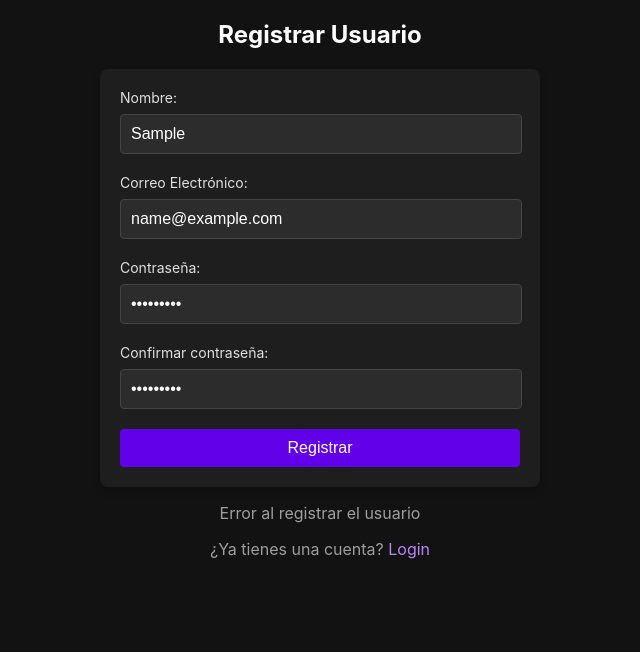
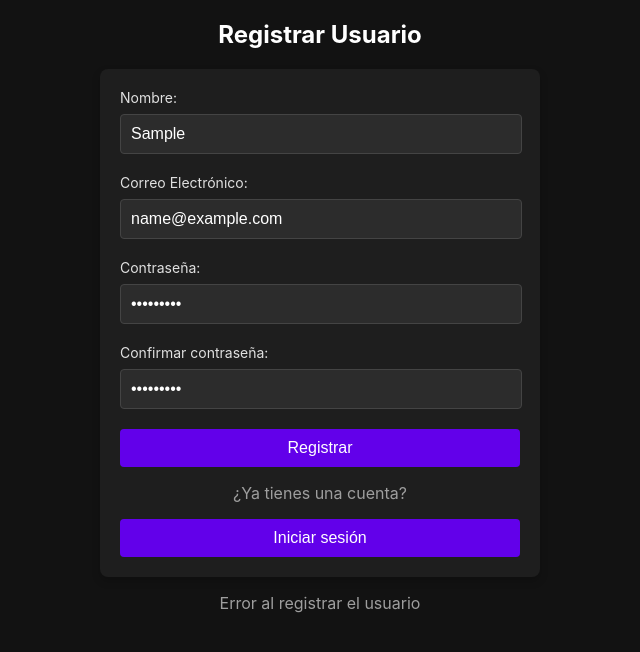
Before and after one commit to addh-duck-hack/Duck-Hack.cloud, a React (Create React App) app in the folder frontend-admin/: page /register in a window 1280 px wide. Both pictures are taken after typing "Sample", "name@example.com", "Sample123", "Sample123" into the empty fields and a click on the button "Registrar". Shown: the top 652 px of the page, without its empty margins (320-960 px from the left). Built offline with nearby package versions, Linux system fonts and the light colour scheme; no server answers.

Commit message:
Se repara bug en boton y se eliminan etiquetas inecesarias

```diff
--- a/frontend-admin/src/components/Login.js
+++ b/frontend-admin/src/components/Login.js
@@ -58,12 +58,13 @@ const Login = () => {
 
   return (
     <div>
-      <h2>Iniciar Sesión</h2>
       {isLoading ? (
         <Loader /> // Mostrar el loader mientras se está cargando
       ) : (
         <>
         {!showRegister ? (
+          <div>
+            <h2>Iniciar Sesión</h2>
             <form onSubmit={handleSubmit}>
             <div>
               <label htmlFor="email">Correo Electrónico:</label>
@@ -92,18 +93,15 @@ const Login = () => {
               <button type="button" onClick={() => setShowRegister(true)}>Crear cuenta nueva</button>
             </div>
             </form>
+          </div>
         ) : (
           <div>
-            <h3>Crear cuenta</h3>
             <RegisterUser onBack={() => setShowRegister(false)} />
           </div>
         )}
         </>
       )}
       {message && <p>{message}</p>}
-      {/*<p>
-        ¿No tienes una cuenta? <Link to="/register">Crear cuenta nueva</Link>
-      </p>*/}
     </div>
   );
 };
--- a/frontend-admin/src/components/RegisterUser.js
+++ b/frontend-admin/src/components/RegisterUser.js
@@ -114,20 +114,13 @@ const RegisterUser = ({ onBack }) => {
         </div>
         {/* El rol se asigna por defecto como 'user' */}
         <button type="submit" disabled={userData.password !== userData.confirmPassword}>Registrar</button>
-      </form>
-      {error && <p style={{ color: 'var(--ColorResalte)' }}>{error}</p>}
-      {message && <p>{message}</p>}
-
-      {onBack ? (
         <div>
           <p>¿Ya tienes una cuenta?</p>
           <button type="button" onClick={onBack}>Iniciar sesión</button>
         </div>
-      ) : (
-        <p>
-          ¿Ya tienes una cuenta? <Link to="/">Login</Link>
-        </p>
-      )}
+      </form>
+      {error && <p style={{ color: 'var(--ColorResalte)' }}>{error}</p>}
+      {message && <p>{message}</p>}
     </div>
   );
 };
```
Lines whose indentation alone changed are shown as unchanged.
